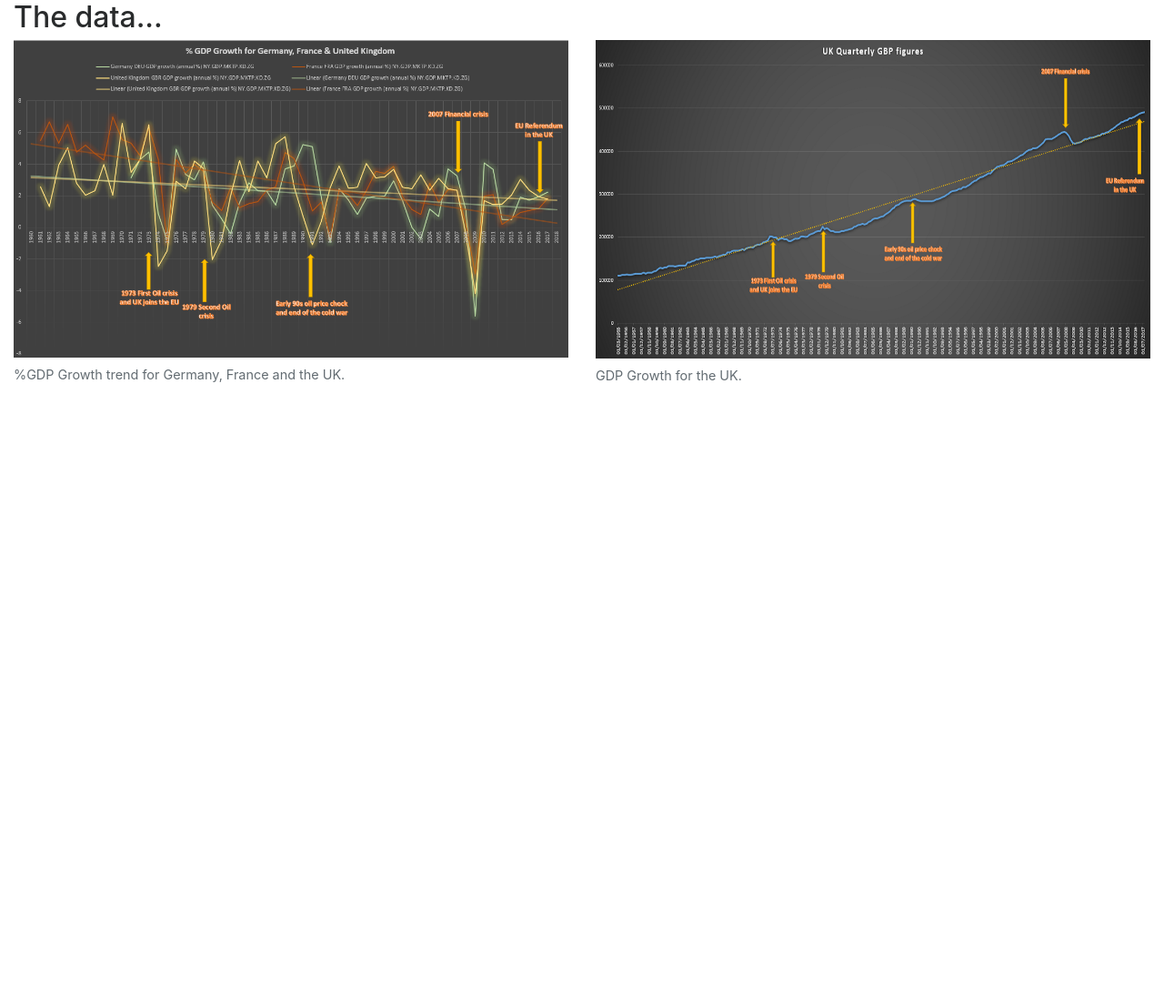
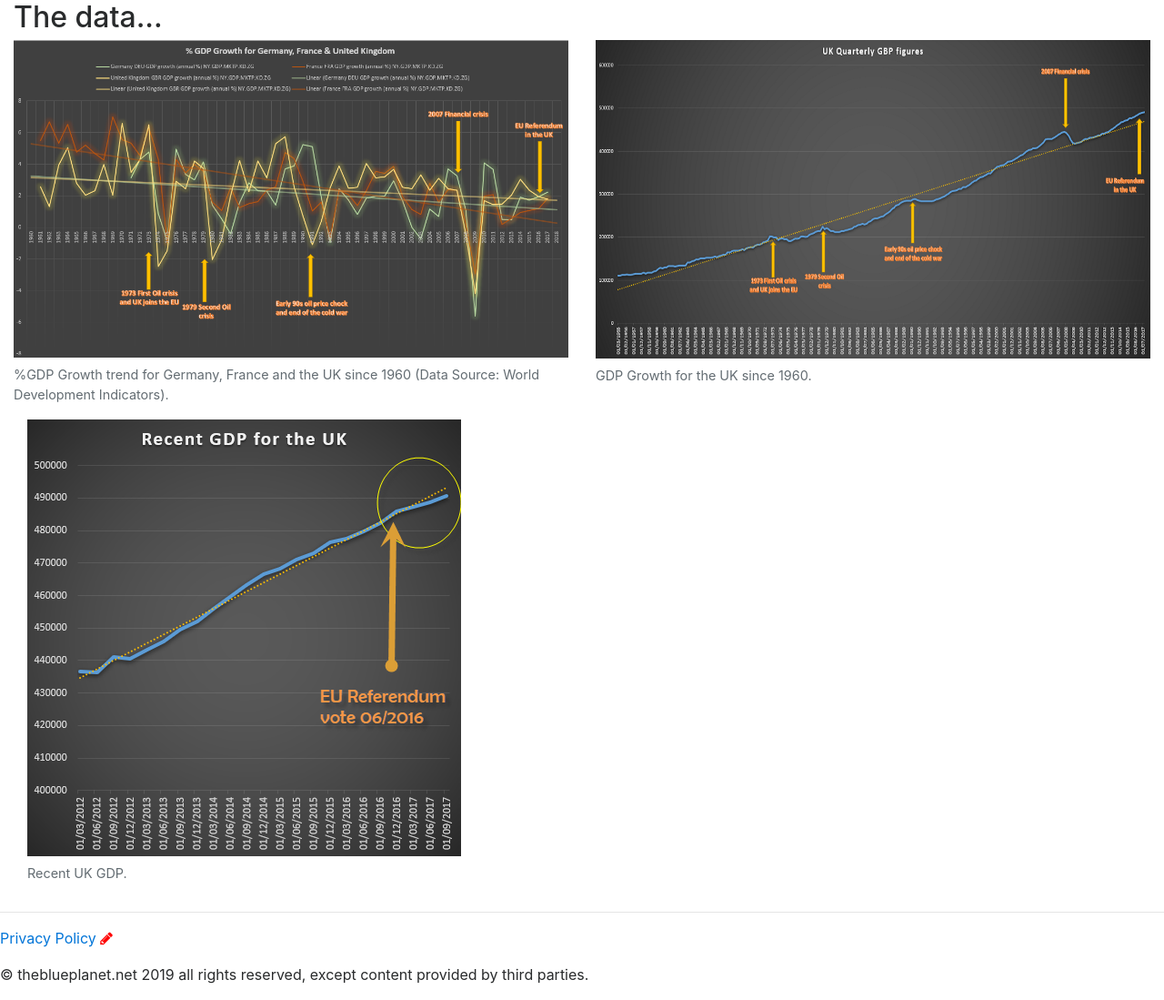
Before and after one commit to pruvostc/bxapp, a Django app: page /economic-charts/ in a window 1280 px wide. Shown: the part 334-1433 px from the top of the page at 91% size. Before the commit the page ends 754 px from the top, so only its background shows below. Run offline with Django 3.2, Linux system fonts and the light colour scheme; some libraries are stand-ins or nearby versions.

Commit message:
updated economic charts highlighting recent variations

```diff
--- a/website/templates/brexit/economic-charts.html
+++ b/website/templates/brexit/economic-charts.html
@@ -37,12 +37,25 @@
   <div class="row">
   <div class="col-md-12"><h2 class="page-title">The data...</h2></div>
     <div class="col-md-6"><figure class="figure"><img class="figure-img mr-3 img-fluid" alt="GDP Growth Evolution since 1960s" src="/static/images/brexit/GDP-growth-chart.png"/>
-    <figcaption class="figure-caption">%GDP Growth trend for Germany, France and the UK.</figcaption>
+    <figcaption class="figure-caption">%GDP Growth trend for Germany, France and the UK since 1960 (Data Source: World Development Indicators).</figcaption>
     </figure></div>
     <div class="col-md-6"><figure class="figure"><img class="figure-img mr-3 img-fluid" alt="GDP of UK" src="/static/images/brexit/gdp-uk.png"/>
-    <figcaption class="figure-caption">GDP Growth for the UK.</figcaption>
+    <figcaption class="figure-caption">GDP Growth for the UK since 1960.</figcaption>
     </figure></div>
   </div>
+  <div class="col-md-12"><figure class="figure"><img class="figure-img mr-3 img-fluid" alt="GDP Growth Evolution since the EU referendum" src="/static/images/brexit/recent-uk-gdp.png"/>
+    <figcaption class="figure-caption">Recent UK GDP.</figcaption>
+    </figure></div>
   </div>
+  <div class="row">
+    <div class="col-md-12">
+      <div class="page-footer"><hr/>
+      <p><a href="/legal/privacypolicy" target="_blank">Privacy Policy <i class='fa fa-pencil' style='font-size:16px;color:red'></i></a></p>
+      <p>© theblueplanet.net 2019 all rights reserved, except content provided by third parties.</p></div>
+    </div>
+  </div>
+  <script src="/static/js/jquery.min.js"></script>
+  <script src="/static/js/bootstrap.min.js"></script>
+  <script src="/static/js/scripts.js"></script>
   </body>
 </html>
```
Also changed, not shown: website/static/images/brexit/recent-uk-gdp.png (added).
